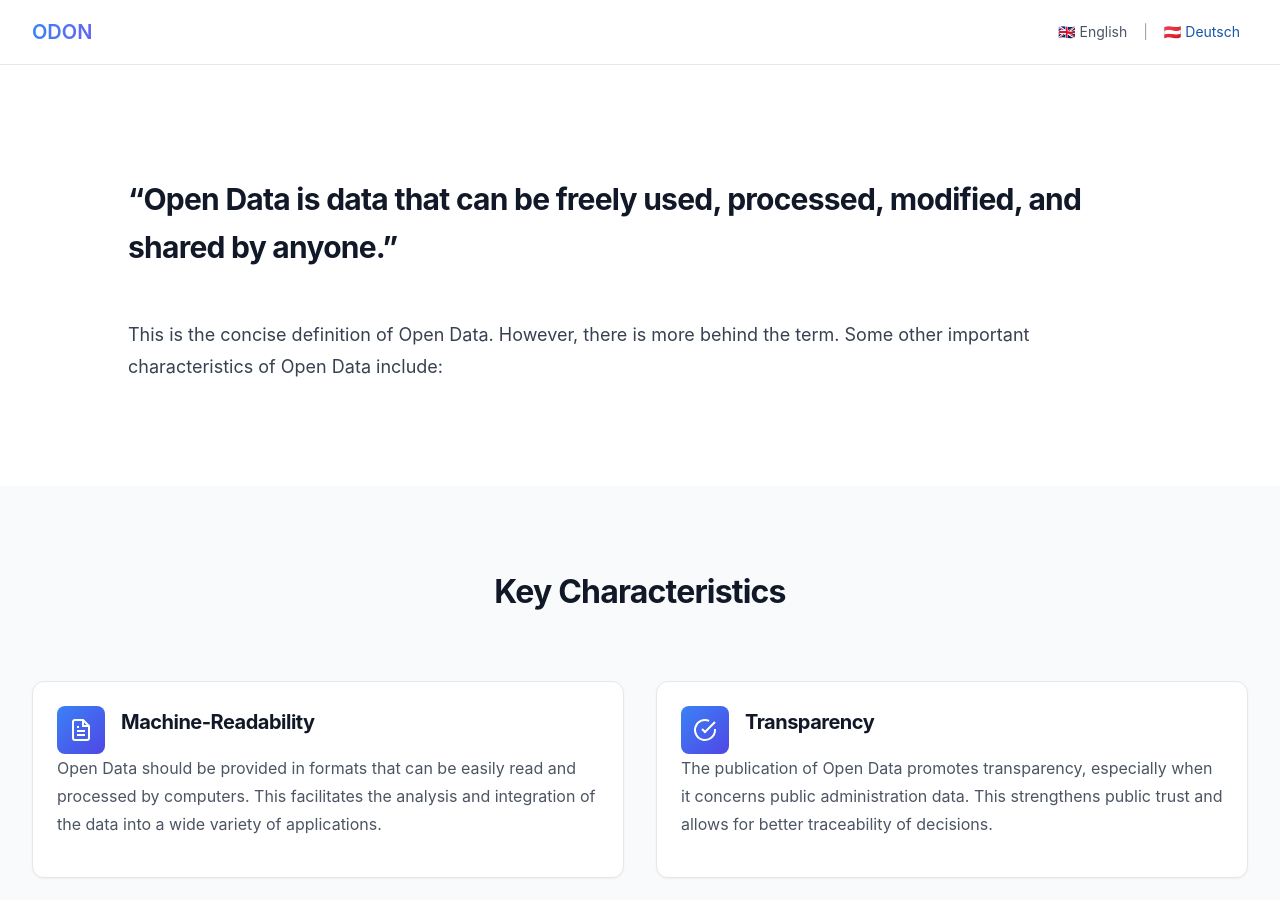
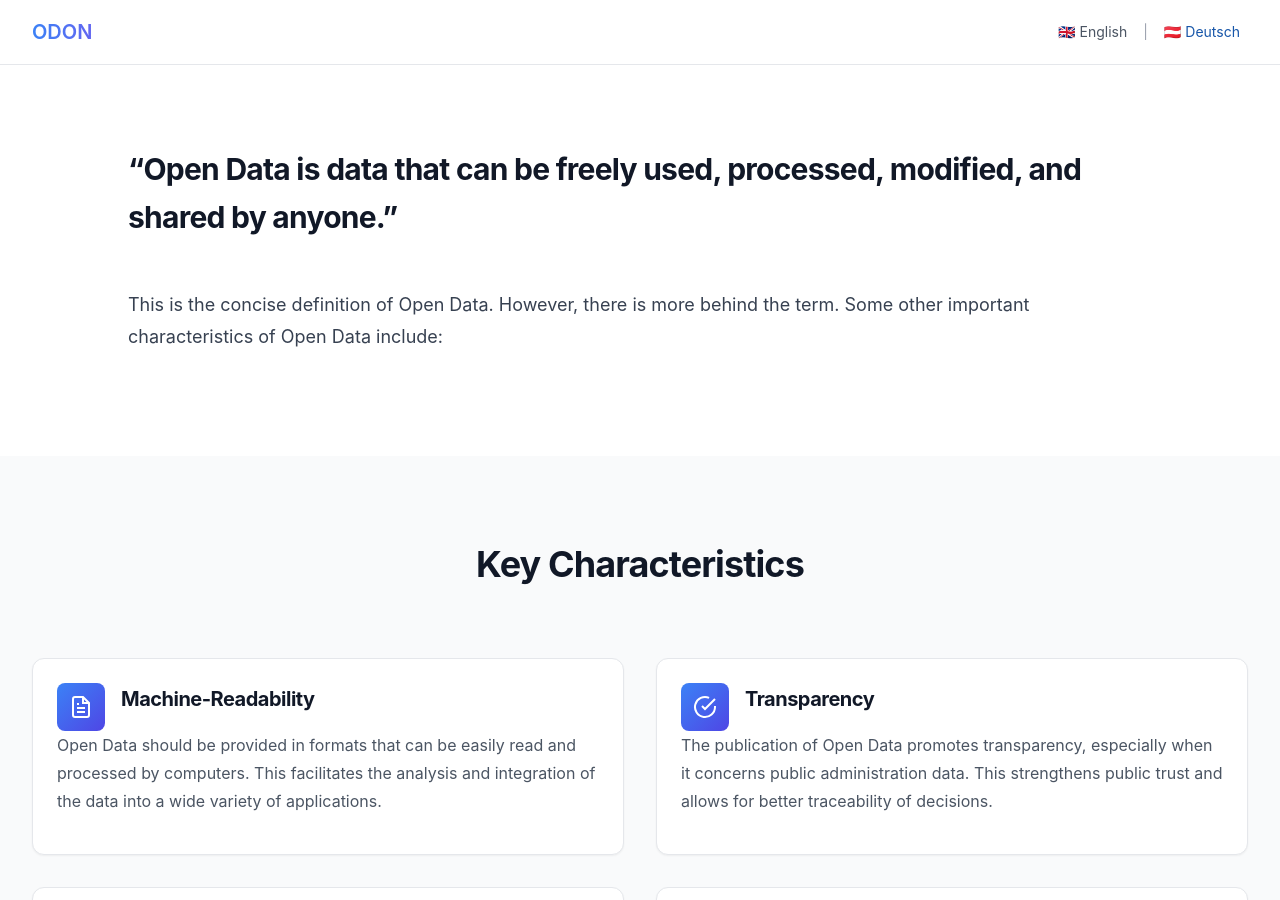
Before and after one commit to verein-odon/verein-odon.github.io, a Jekyll site: the page built from docs/_layouts/page.html, in a window 1280 px wide and 900 px high. Built offline with Jekyll 4.4.1, drawn with Linux system fonts in a browser that asks for light colours.

Commit message:
Replaced Minima CSS rules with ODON specific ones

```diff
--- a/docs/_layouts/default.html
+++ b/docs/_layouts/default.html
@@ -10,7 +10,7 @@
 
     {%- include hero.html -%}
 
-    <main class="page-content" aria-label="Content">
+    <main class="odon-page-content" aria-label="Content">
       <!-- <div class="wrapper"> -->
         {{ content }}
       <!-- </div> -->
--- a/docs/_layouts/page.html
+++ b/docs/_layouts/page.html
@@ -7,7 +7,7 @@
     <h1 class="post-title">{{ page.title | escape }}</h1>
   </header> -->
 
-  <div class="post-content">
+  <div class="odon-post-content">
       {{ content }}
   </div>
 
--- a/docs/_layouts/post.html
+++ b/docs/_layouts/post.html
@@ -16,7 +16,7 @@
         {%- endif -%}</p>
     </header>
 
-    <div class="post-content e-content" itemprop="articleBody">
+    <div class="e-content odon-post-content" itemprop="articleBody">
       {{ content }}
     </div>
 
--- a/docs/assets/main.scss
+++ b/docs/assets/main.scss
@@ -1155,3 +1155,11 @@
   padding: 3rem 0;
   color: var(--color-gray-500);
 }
+
+.odon-page-content {
+
+}
+
+.odon-post-content {
+
+}
```
